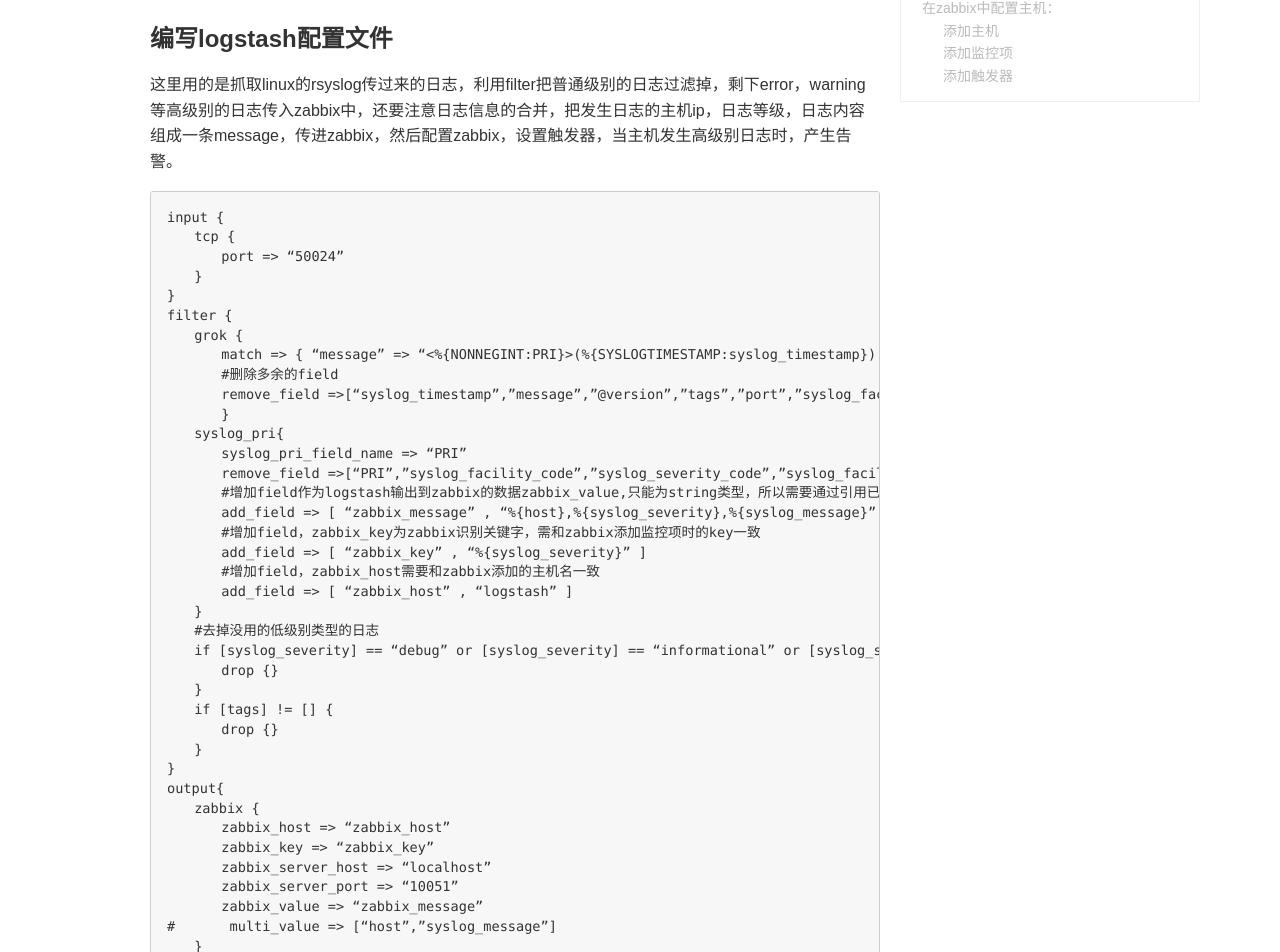
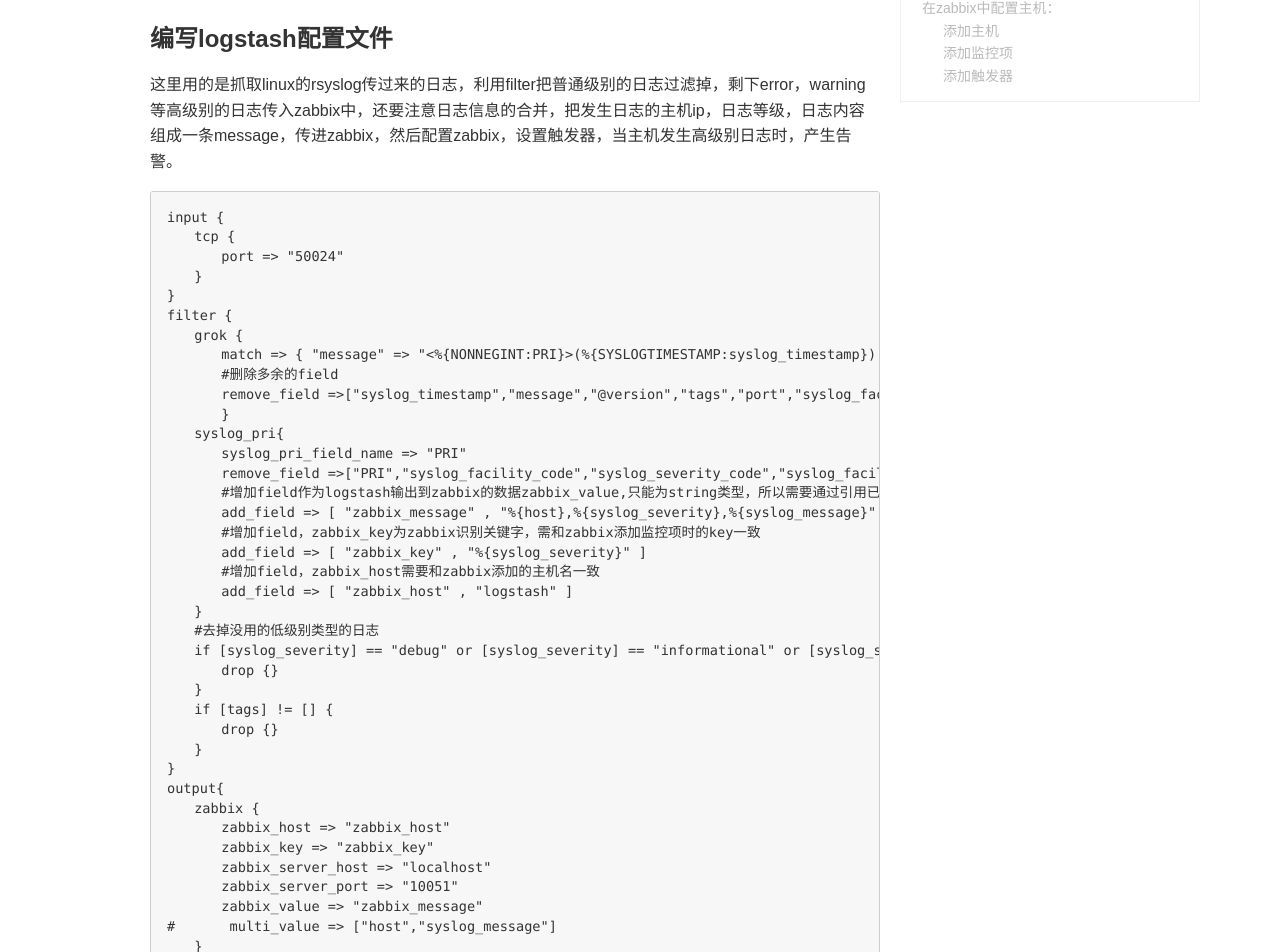
Before and after one commit to poisoncc/blog, a Jekyll site: the page built from _posts/2017-3-27-logstash-zabbix.md, in a window 1280 px wide. Shown: the part 436-1388 px from the top of the page. Built offline with Jekyll 4.4.1, drawn with Linux system fonts in a browser that asks for light colours; comment, search, counter and statistics services are not loaded; some of the changed text lies outside the part shown.

Commit message:
修改所有文章中代码的引号

````diff
--- a/_posts/2017-3-27-logstash-zabbix.md
+++ b/_posts/2017-3-27-logstash-zabbix.md
@@ -18,27 +18,27 @@
 ```
 input {
 　　tcp {
-　　　　port => “50024”
+　　　　port => "50024"
 　　}
 }
 filter {
 　　grok {
-　　　　match => { “message” => “<%{NONNEGINT:PRI}>(%{SYSLOGTIMESTAMP:syslog_timestamp}) %{SYSLOGHOST:syslog_hostname} %{DATA:syslog_program}(?:\[%{POSINT:syslog_pid}\])?: %{GREEDYDATA:syslog_message}” }
+　　　　match => { "message" => "<%{NONNEGINT:PRI}>(%{SYSLOGTIMESTAMP:syslog_timestamp}) %{SYSLOGHOST:syslog_hostname} %{DATA:syslog_program}(?:\[%{POSINT:syslog_pid}\])?: %{GREEDYDATA:syslog_message}" }
 　　　　#删除多余的field
-　　　　remove_field =>[“syslog_timestamp”,”message”,”@version”,”tags”,”port”,”syslog_facility”,”syslog_hostname”,”syslog_program”]
+　　　　remove_field =>["syslog_timestamp","message","@version","tags","port","syslog_facility","syslog_hostname","syslog_program"]
 　　　　}
 　　syslog_pri{
-　　　　syslog_pri_field_name => “PRI”
-　　　　remove_field =>[“PRI”,”syslog_facility_code”,”syslog_severity_code”,”syslog_facility”]
+　　　　syslog_pri_field_name => "PRI"
+　　　　remove_field =>["PRI","syslog_facility_code","syslog_severity_code","syslog_facility"]
 　　　　#增加field作为logstash输出到zabbix的数据zabbix_value,只能为string类型，所以需要通过引用已有字段并合并。原有的合并功能mutate-convert合并后为数组类型
-　　　　add_field => [ “zabbix_message” , “%{host},%{syslog_severity},%{syslog_message}” ]
+　　　　add_field => [ "zabbix_message" , "%{host},%{syslog_severity},%{syslog_message}" ]
 　　　　#增加field，zabbix_key为zabbix识别关键字，需和zabbix添加监控项时的key一致
-　　　　add_field => [ “zabbix_key” , “%{syslog_severity}” ]
+　　　　add_field => [ "zabbix_key" , "%{syslog_severity}" ]
 　　　　#增加field，zabbix_host需要和zabbix添加的主机名一致
-　　　　add_field => [ “zabbix_host” , “logstash” ]
+　　　　add_field => [ "zabbix_host" , "logstash" ]
 　　}
 　　#去掉没用的低级别类型的日志
-　　if [syslog_severity] == “debug” or [syslog_severity] == “informational” or [syslog_severity] == “notice” {
+　　if [syslog_severity] == "debug" or [syslog_severity] == "informational" or [syslog_severity] == "notice" {
 　　　　drop {}
 　　}
 　　if [tags] != [] {
@@ -47,12 +47,12 @@
 }
 output{
 　　zabbix {
-　　　　zabbix_host => “zabbix_host”
-　　　　zabbix_key => “zabbix_key”
-　　　　zabbix_server_host => “localhost”
-　　　　zabbix_server_port => “10051”
-　　　　zabbix_value => “zabbix_message”
-#　　　　multi_value => [“host”,”syslog_message”]
+　　　　zabbix_host => "zabbix_host"
+　　　　zabbix_key => "zabbix_key"
+　　　　zabbix_server_host => "localhost"
+　　　　zabbix_server_port => "10051"
+　　　　zabbix_value => "zabbix_message"
+#　　　　multi_value => ["host","syslog_message"]
 　　}
 }
 ```
````
Also changed, not shown: _posts/2017-3-12-pi-blog.md (+1 -1 lines), _posts/2017-3-14-ELK.md (+3 -3 lines), _posts/2017-3-24-aix-errpt.md (+12 -12 lines), _posts/2017-4-20-zabbix-mraco.md (+5 -5 lines).
